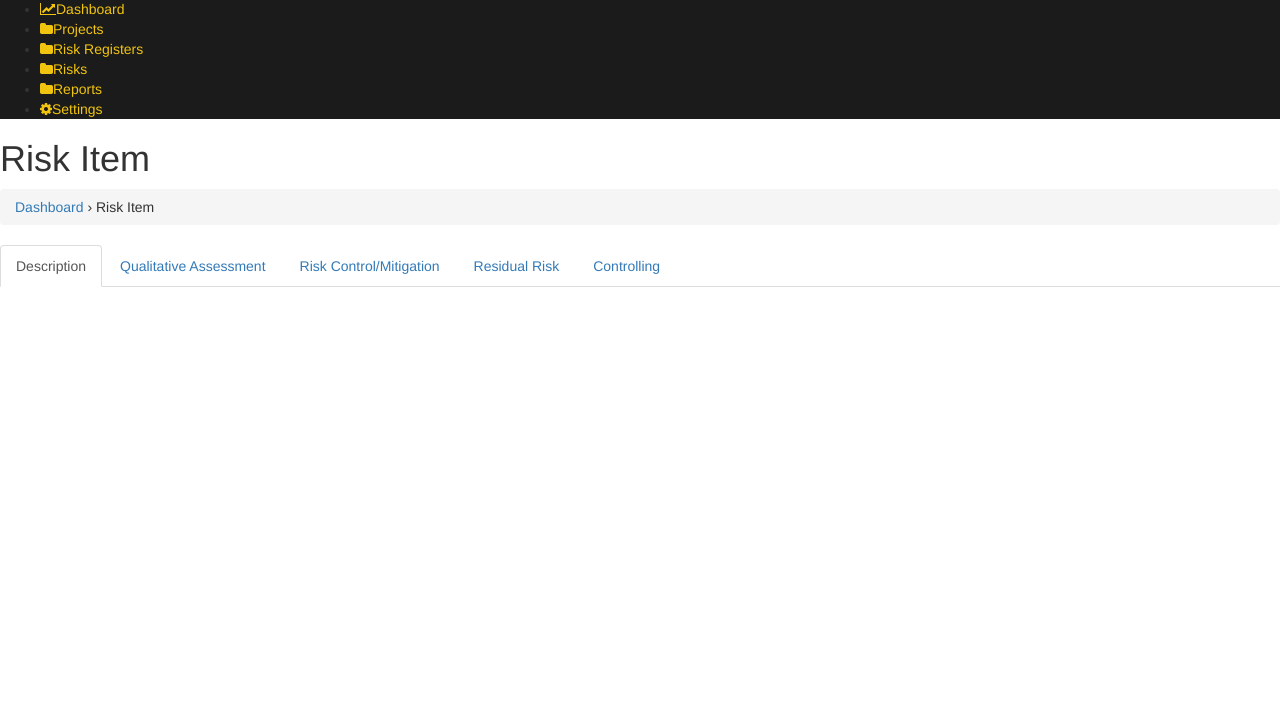
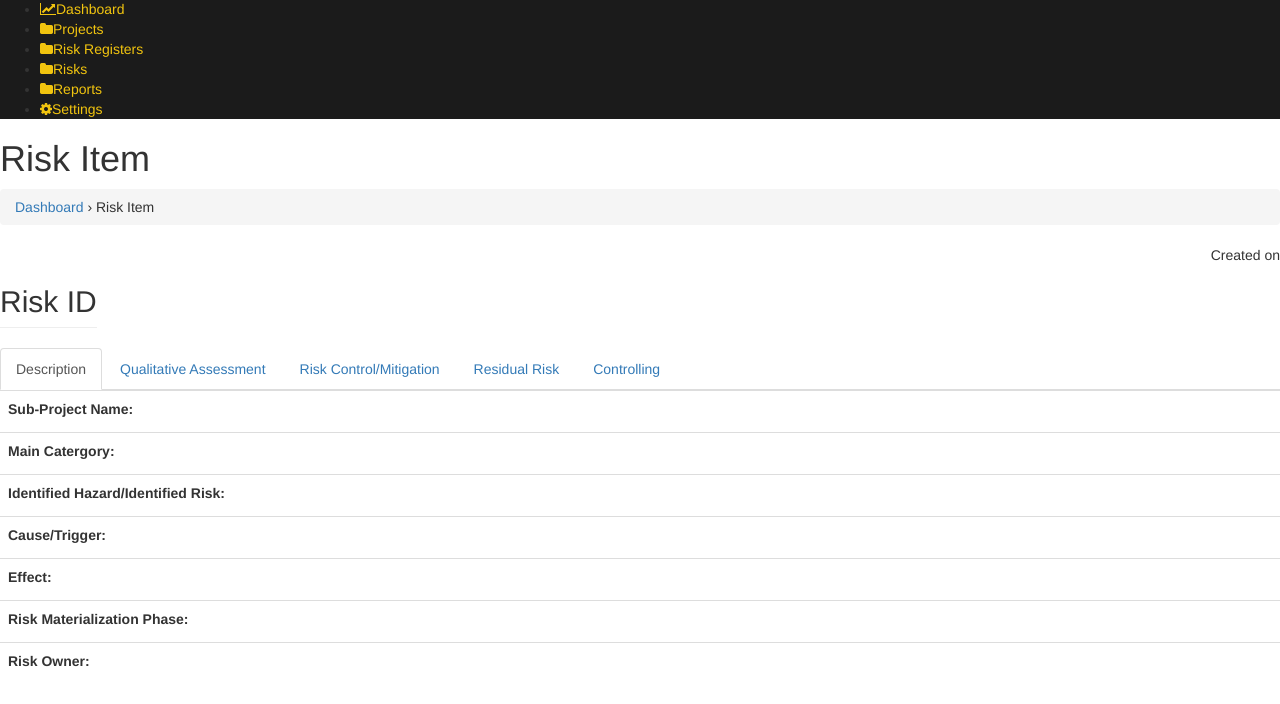
Before and after one commit to brianbirir/risk-register, a CodeIgniter app: page /database/index.php/risk/Single/1 in a window 1280 px wide. Shown: the part 279-983 px from the top of the page. Before the commit the page ends 566 px from the top, so only its background shows below. Run offline with CodeIgniter, Linux system fonts and the light colour scheme; the visitor is signed in with stand-in values (Sample User, id 1); data that the repository does not hold is empty; some libraries are stand-ins or nearby versions.

Commit message:
FIX: Remove bug that generated errors on risk single page & risk register overview page

```diff
--- a/application/controllers/Project.php
+++ b/application/controllers/Project.php
@@ -98,7 +98,7 @@ class Project extends RISK_Controller
             $single_register = $this->project_model->getSingleRiskRegister($uri_id);
             $data['register_name'] = $single_register->name;
             $data['register_description'] = $single_register->description;
-            $risk = $this->risk_model->getRisk($data['user_id']);
+            $risk = $this->risk_model->getUserSingleRisk($data['user_id']);
 
             // check if result is true
             ($risk) ? $data['risk_data'] = $risk : $data['risk_data'] = false;
--- a/application/controllers/Risk.php
+++ b/application/controllers/Risk.php
@@ -509,8 +509,10 @@ class Risk extends RISK_Controller
             // get global data
             $data = array_merge($data,$this->get_global_data());
 
+            $uri_id = $this->uri->segment(3); // get id from third segment of uri
+
             // get risk data
-            $risk = $this->risk_model->getRisk($data['user_id']);
+            $risk = $this->risk_model->getRisk($uri_id);
 
             //check if result is true
             ($risk) ? $data['risk_data'] = $risk : $data['risk_data'] = false;
--- a/application/views/report/index.php
+++ b/application/views/report/index.php
@@ -162,7 +162,7 @@
                                     echo "<td>".$risk_row->env_impact."</td>";
                                     echo "<td>".$risk_row->legal_impact."</td>";
                                     echo "<td>".$risk_row->quality_impact."</td>";
-                                    echo "<td>".$risk_row->comments."</td>";
+                                    echo "<td>".$CI->trim->trim_text($risk_row->comments)."</td>";
                                     echo "<td>".$risk_row->risk_rating."</td>";
                                     echo "<td>".$risk_row->risk_level."</td>";
                                     echo "<td>".$CI->risk_model->getRiskStrategiesName($risk_row->RiskStrategies_strategy_id)."</td>";
--- a/application/views/risk/single.php
+++ b/application/views/risk/single.php
@@ -2,14 +2,13 @@
     $CI =& get_instance();
     $CI->load->model('risk_model');
 
-    foreach ($risk_data as $risk_row) {
         echo "<div>";
-        echo "<h2 style='display:inline-block;' class='page-header'>Risk ID <span class='label label-info'>".$risk_row->item_id."</span></h2>";
+        echo "<h2 style='display:inline-block;' class='page-header'>Risk ID <span class='label label-info'>".$risk_data->item_id."</span></h2>";
 
-        echo "<div class='pull-right'>Created on <span class='label label-info'>".$risk_row->created_at."</span></div>";
+        echo "<div class='pull-right'>Created on <span class='label label-info'>".$risk_data->created_at."</span></div>";
 
         echo "</div>";
-    }
+
 ?>
 
 <div class="nav-tabs-custom">
@@ -27,46 +26,44 @@
   <div class="tab-content">
     <div role="tabpanel" class="tab-pane active" id="description">
     	<?php
-            foreach ($risk_data as $risk_row) {
             	echo "<table class='table'>";
 
             	echo "<tr>";
     			echo "<td><label>Sub-Project Name:</label>";
-    			echo "<td><p>".$CI->risk_model->getSubProjectName($risk_row->Subproject_subproject_id)."</p></td>";
+    			echo "<td><p>".$CI->risk_model->getSubProjectName($risk_data->Subproject_subproject_id)."</p></td>";
     			echo "</tr>";
 
     			echo "<tr>";
     			echo "<td><label>Main Catergory:</label>";
-    			echo "<td><p>".$CI->risk_model->getRiskCategoryName($risk_row->RiskCategories_category_id)."</p></td>";
+    			echo "<td><p>".$CI->risk_model->getRiskCategoryName($risk_data->RiskCategories_category_id)."</p></td>";
     			echo "</tr>";
 
     			echo "<tr>";
     			echo "<td><label>Identified Hazard/Identified Risk:</label></td>";
-                echo "<td><p>".$risk_row->identified_hazard_risk."</p></td>";
+                echo "<td><p>".$risk_data->identified_hazard_risk."</p></td>";
                 echo "</tr>";
 
                 echo "<tr>";
                 echo "<td><label>Cause/Trigger:</label></td>";
-                echo "<td><p>".$risk_row->cause_trigger."</p></td>";
+                echo "<td><p>".$risk_data->cause_trigger."</p></td>";
                 echo "</tr>";
 
                 echo "<tr>";
                 echo "<td><label>Effect:</label></td>";
-                echo "<td><p>".$risk_row->effect."</p></td>";
+                echo "<td><p>".$risk_data->effect."</p></td>";
                 echo "</tr>";
 
                 echo "<tr>";
                 echo "<td><label>Risk Materialization Phase:</label></td>";
-                echo "<td><p>".$risk_row->materialization_phase."</p></td>";
+                echo "<td><p>".$risk_data->materialization_phase."</p></td>";
                 echo "</tr>";
 
                 echo "<tr>";
                 echo "<td><label>Risk Owner:</label></td>";
-                echo "<td><p>".$risk_row->risk_owner."</p></td>";
+                echo "<td><p>".$risk_data->risk_owner."</p></td>";
                 echo "</tr>";
 
                 echo "</table>";
-    		}
     	?>
     </div>
     <div role="tabpanel" class="tab-pane" id="assessment">
@@ -74,60 +71,58 @@
 	        <p>Qualitative Assessment before Controls/Mitigation</p>
       	</div>
     	<?php
-            foreach ($risk_data as $risk_row) {
             	echo "<table class='table'>";
             	echo "<tr>";
     			echo "<td><label>Time Impact:</label>";
-    			echo "<td><p>".$risk_row->time_impact."</p></td>";
+    			echo "<td><p>".$risk_data->time_impact."</p></td>";
     			echo "</tr>";
 
     			echo "<tr>";
     			echo "<td><label>Cost Impact:</label>";
-    			echo "<td><p>".$risk_row->cost_impact."</p></td>";
+    			echo "<td><p>".$risk_data->cost_impact."</p></td>";
     			echo "</tr>";
 
     			echo "<tr>";
     			echo "<td><label>Reputation Impact:</label></td>";
-                echo "<td><p>".$risk_row->reputation_impact."</p></td>";
+                echo "<td><p>".$risk_data->reputation_impact."</p></td>";
                 echo "</tr>";
 
                 echo "<tr>";
                 echo "<td><label>H & S Impact:</label></td>";
-                echo "<td><p>".$risk_row->hs_impact."</p></td>";
+                echo "<td><p>".$risk_data->hs_impact."</p></td>";
                 echo "</tr>";
 
                 echo "<tr>";
                 echo "<td><label>Environment Impact:</label></td>";
-                echo "<td><p>".$risk_row->env_impact."</p></td>";
+                echo "<td><p>".$risk_data->env_impact."</p></td>";
                 echo "</tr>";
 
                 echo "<tr>";
                 echo "<td><label>Legal Impact:</label></td>";
-                echo "<td><p>".$risk_row->legal_impact."</p></td>";
+                echo "<td><p>".$risk_data->legal_impact."</p></td>";
                 echo "</tr>";
 
                 echo "<tr>";
                 echo "<td><label>Quality Impact:</label></td>";
-                echo "<td><p>".$risk_row->quality_impact."</p></td>";
+                echo "<td><p>".$risk_data->quality_impact."</p></td>";
                 echo "</tr>";
 
                 echo "<tr>";
                 echo "<td><label>Comments:</label></td>";
-                echo "<td><p>".$risk_row->comments."</p></td>";
+                echo "<td><p>".$risk_data->comments."</p></td>";
                 echo "</tr>";
 
                 echo "<tr>";
                 echo "<td><label>Risk Rating:</label></td>";
-                echo "<td><p>".$risk_row->risk_rating."</p></td>";
+                echo "<td><p>".$risk_data->risk_rating."</p></td>";
                 echo "</tr>";
 
                 echo "<tr>";
                 echo "<td><label>Risk Level:</label></td>";
-                echo "<td><p>".$risk_row->risk_level."</p></td>";
+                echo "<td><p>".$risk_data->risk_level."</p></td>";
                 echo "</tr>";
 
                 echo "</table>";
-    		}
     	?>
     </div>
     <div role="tabpanel" class="tab-pane" id="mitigation">
@@ -142,82 +137,76 @@
             </ul>
         </div>
     	<?php
-            foreach ($risk_data as $risk_row) {
             	echo "<table class='table'>";
 
             	echo "<tr>";
     			echo "<td><label>Strategy:</label>";
-    			echo "<td><p>".$CI->risk_model->getRiskStrategiesName($risk_row->RiskStrategies_strategy_id)."</p></td>";
+    			echo "<td><p>".$CI->risk_model->getRiskStrategiesName($risk_data->RiskStrategies_strategy_id)."</p></td>";
     			echo "</tr>";
 
     			echo "<tr>";
     			echo "<td><label>(Combinations of) Measures/Controls:</label>";
-    			echo "<td><p>".$risk_row->control_mitigation."</p></td>";
+    			echo "<td><p>".$risk_data->control_mitigation."</p></td>";
     			echo "</tr>";
 
     			echo "<tr>";
     			echo "<td><label>System Safety:</label></td>";
-                echo "<td><p>".$CI->risk_model->getSystemSafetyName($risk_row->SystemSafety_safety_id)."</p></td>";
+                echo "<td><p>".$CI->risk_model->getSystemSafetyName($risk_data->SystemSafety_safety_id)."</p></td>";
                 echo "</tr>";
 
                 echo "<tr>";
                 echo "<td><label>Realization:</label></td>";
-                echo "<td><p>".$CI->risk_model->getRealizationName($risk_row->Realization_realization_id)."</p></td>";
+                echo "<td><p>".$CI->risk_model->getRealizationName($risk_data->Realization_realization_id)."</p></td>";
                 echo "</tr>";
 
                 echo "</table>";
-    		}
     	?>
     </div>
     <div role="tabpanel" class="tab-pane" id="residualrisk">
         <?php
-            foreach ($risk_data as $risk_row) {
                 echo "<table class='table'>";
                 echo "<tr>";
                 echo "<td><label>Likelihood:</label>";
-                echo "<td><p>".$risk_row->residual_risk_likelihood."</p></td>";
+                echo "<td><p>".$risk_data->residual_risk_likelihood."</p></td>";
                 echo "</tr>";
 
                 echo "<tr>";
                 echo "<td><label>Impact:</label>";
-                echo "<td><p>".$risk_row->residual_risk_impact."</p></td>";
+                echo "<td><p>".$risk_data->residual_risk_impact."</p></td>";
                 echo "</tr>";
 
                 echo "<tr>";
                 echo "<td><label>Risk Rating:</label></td>";
-                echo "<td><p>".$risk_row->residual_risk_rating."</p></td>";
+                echo "<td><p>".$risk_data->residual_risk_rating."</p></td>";
                 echo "</tr>";
 
                 echo "<tr>";
                 echo "<td><label>Risk Level:</label></td>";
-                echo "<td><p>".$risk_row->residual_risk_level."</p></td>";
+                echo "<td><p>".$risk_data->residual_risk_level."</p></td>";
                 echo "</tr>";
 
                 echo "</table>";
-            }
         ?>
     </div>
     <div role="tabpanel" class="tab-pane" id="control">
         <?php
-            foreach ($risk_data as $risk_row) {
                 echo "<table class='table'>";
                 echo "<tr>";
                 echo "<td><label>Action Owner:</label>";
-                echo "<td><p>".$risk_row->action_owner."</p></td>";
+                echo "<td><p>".$risk_data->action_owner."</p></td>";
                 echo "</tr>";
 
                 echo "<tr>";
                 echo "<td><label>Milestone Target Date:</label>";
-                echo "<td><p>".$risk_row->milestone_target_date."</p></td>";
+                echo "<td><p>".$risk_data->milestone_target_date."</p></td>";
                 echo "</tr>";
 
                 echo "<tr>";
                 echo "<td><label>Status:</label></td>";
-                echo "<td><p>".$CI->risk_model->getStatusName($risk_row->Status_status_id)."</p></td>";
+                echo "<td><p>".$CI->risk_model->getStatusName($risk_data->Status_status_id)."</p></td>";
                 echo "</tr>";
 
                 echo "</table>";
-            }
         ?>
     </div>
   </div>
```
